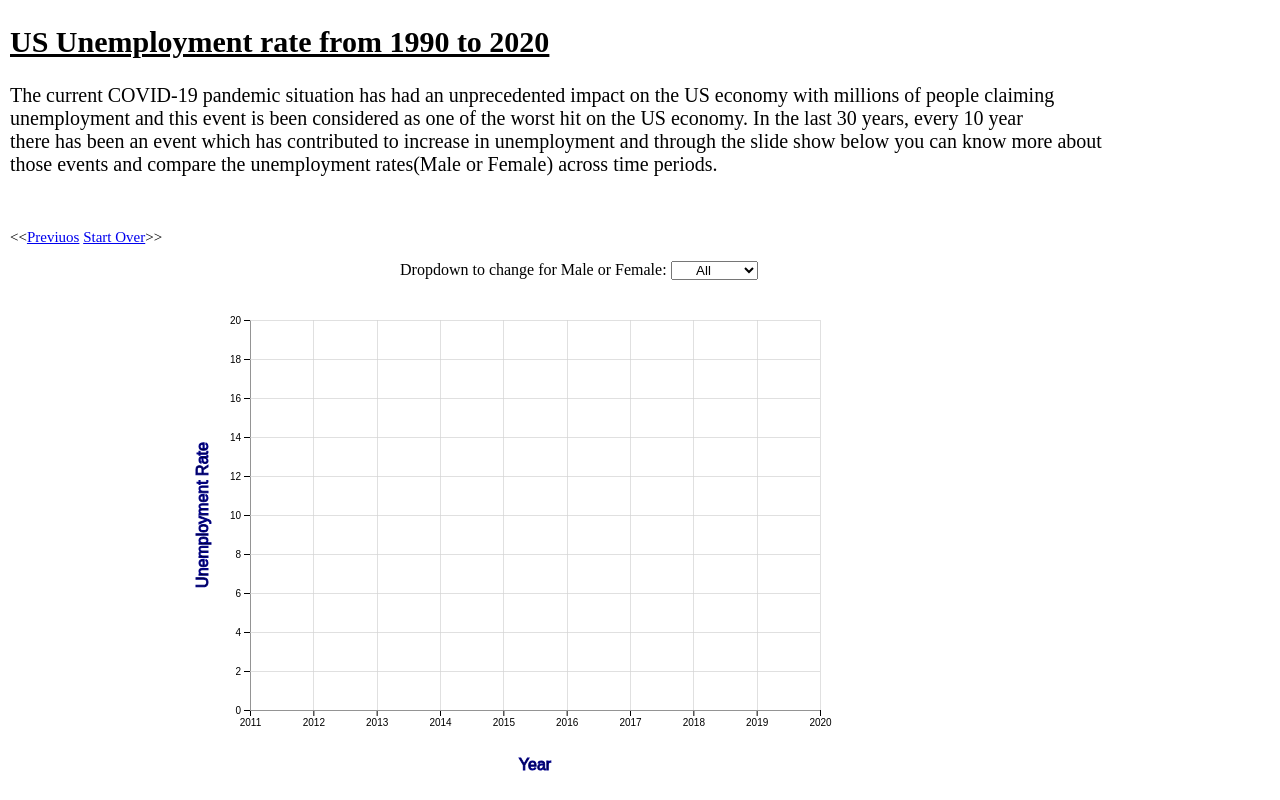
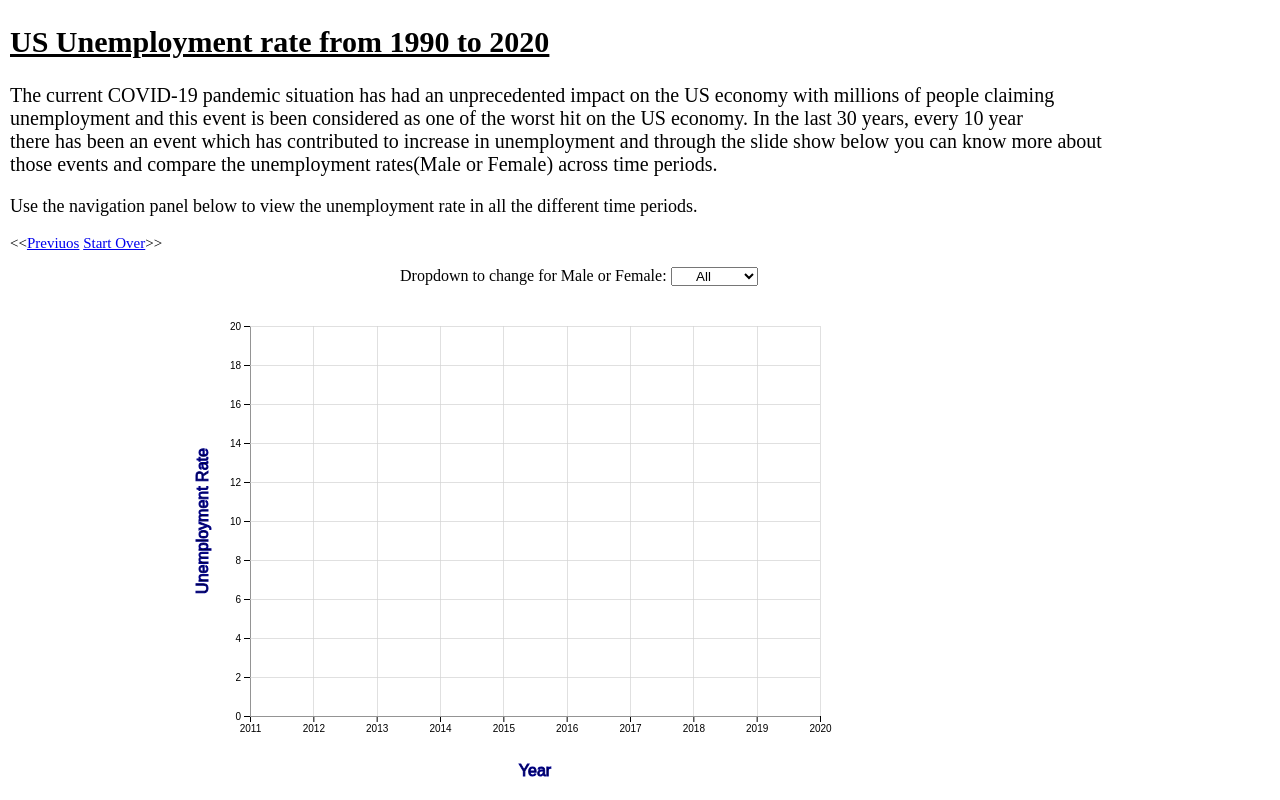
Before and after one commit to manavg/WebPage3, a plain HTML site: page index.html in a window 1280 px wide. Drawn offline with nearby package versions, Linux system fonts and the light colour scheme; no server answers.

Commit message:
Update index.html

```diff
--- a/index.html
+++ b/index.html
@@ -35,7 +35,8 @@ body {
   with millions of people claiming <br>unemployment and this event is been considered as one of the worst hit on the US economy.
   In the last 30 years, every 10 year<br> there has been an event which has contributed to increase in unemployment and through
   the slide show below you can know more about <br>those events and compare the unemployment rates(Male or Female) across time periods.</p>
-  <br>
+
+<p class="serif" style= "font-size:18px">Use the navigation panel below to view the unemployment rate in all the different time periods.</p>
 </div>
 
 <p class="serif" style= "padding-left:10px;font-size:15px"> <<<a href="https://gargarushi.github.io/WebPage2/">Previuos</a>  <a href="https://arushig6.github.io/test1/">Start Over</a>>></p>
```
